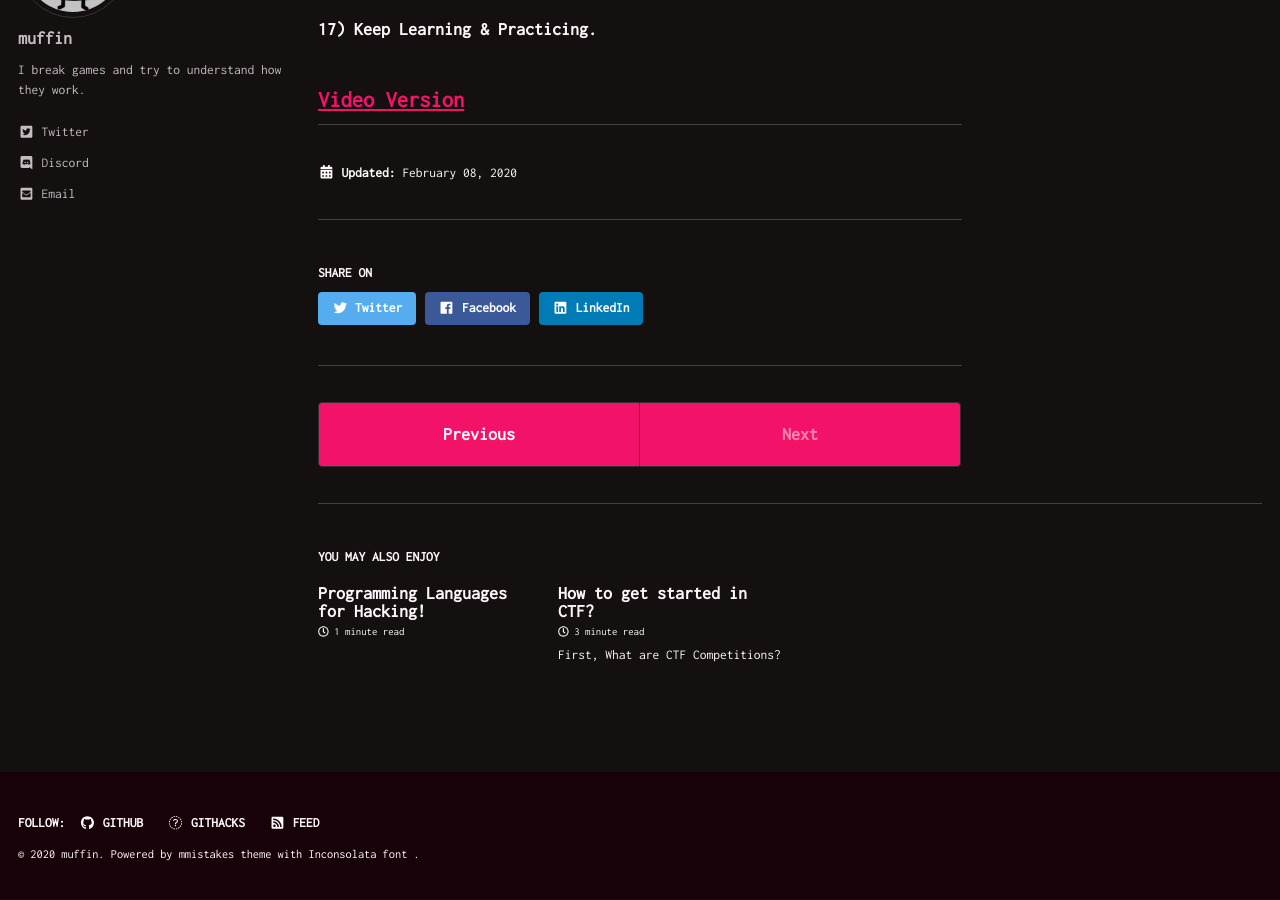
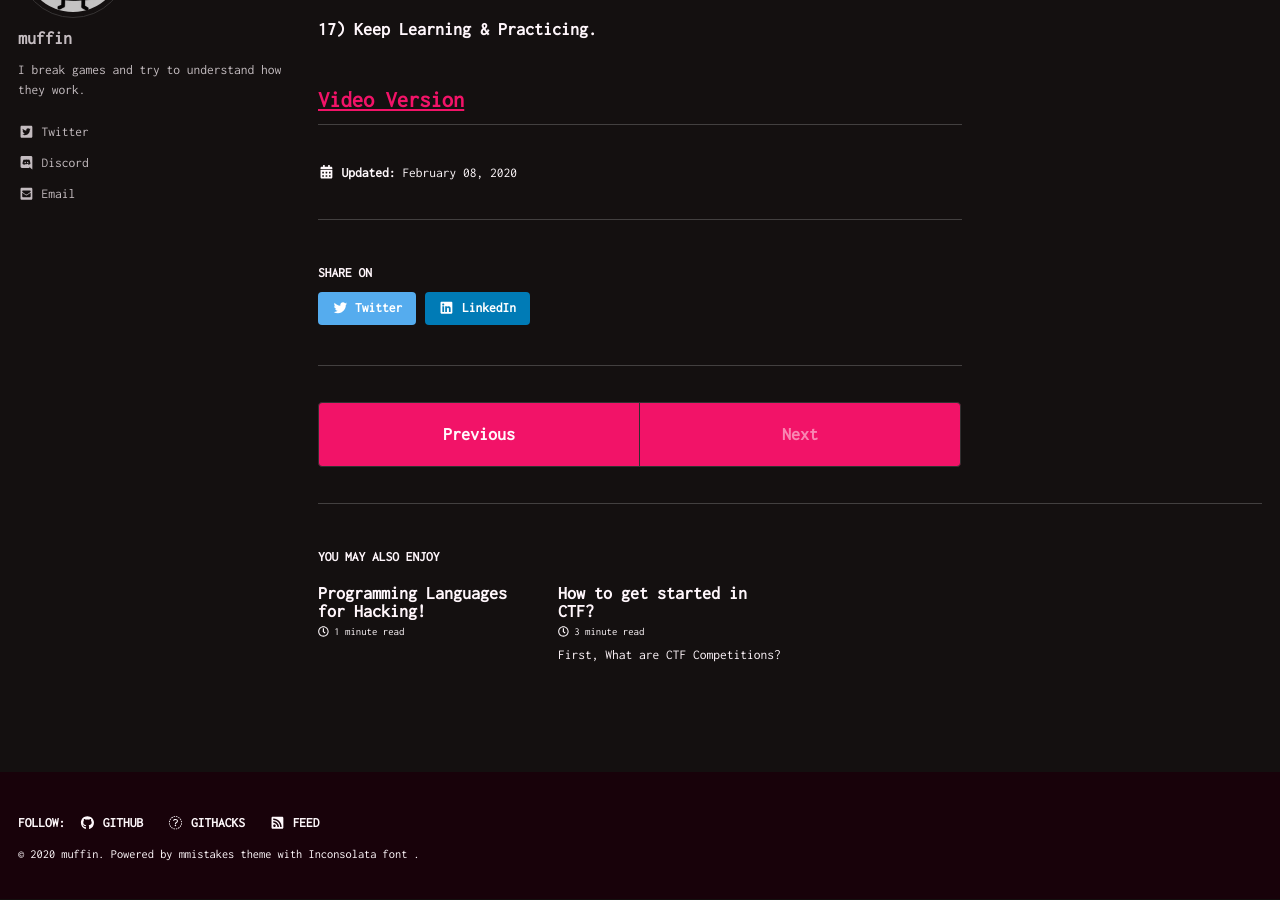
Before and after one commit to muff-in/muff-in.github.io, a Jekyll site: the page built from _posts/2020-02-08-become-reverse-engineer.md, in a window 1280 px wide and 900 px high, scrolled down 1925 px. Built offline with Jekyll 4.4.1, drawn with Linux system fonts in a browser that asks for light colours; cached includes are drawn as plain includes.

Commit message:
Update social-share.html

```diff
--- a/_includes/social-share.html
+++ b/_includes/social-share.html
@@ -4,8 +4,5 @@
   {% endif %}
 
   <a href="https://twitter.com/intent/tweet?{% if site.twitter.username %}via={{ site.twitter.username | url_encode }}&{% endif %}text={{ page.title | url_encode }}%20{{ page.url | absolute_url | url_encode }}" class="btn btn--twitter" onclick="window.open(this.href, 'window', 'left=20,top=20,width=500,height=500,toolbar=1,resizable=0'); return false;" title="{{ site.data.ui-text[site.locale].share_on_label | default: 'Share on' }} Twitter"><i class="fab fa-fw fa-twitter" aria-hidden="true"></i><span> Twitter</span></a>
-
-  <a href="https://www.facebook.com/sharer/sharer.php?u={{ page.url | absolute_url | url_encode }}" class="btn btn--facebook" onclick="window.open(this.href, 'window', 'left=20,top=20,width=500,height=500,toolbar=1,resizable=0'); return false;" title="{{ site.data.ui-text[site.locale].share_on_label | default: 'Share on' }} Facebook"><i class="fab fa-fw fa-facebook" aria-hidden="true"></i><span> Facebook</span></a>
-
   <a href="https://www.linkedin.com/shareArticle?mini=true&url={{ page.url | absolute_url | url_encode }}" class="btn btn--linkedin" onclick="window.open(this.href, 'window', 'left=20,top=20,width=500,height=500,toolbar=1,resizable=0'); return false;" title="{{ site.data.ui-text[site.locale].share_on_label | default: 'Share on' }} LinkedIn"><i class="fab fa-fw fa-linkedin" aria-hidden="true"></i><span> LinkedIn</span></a>
 </section>
```
